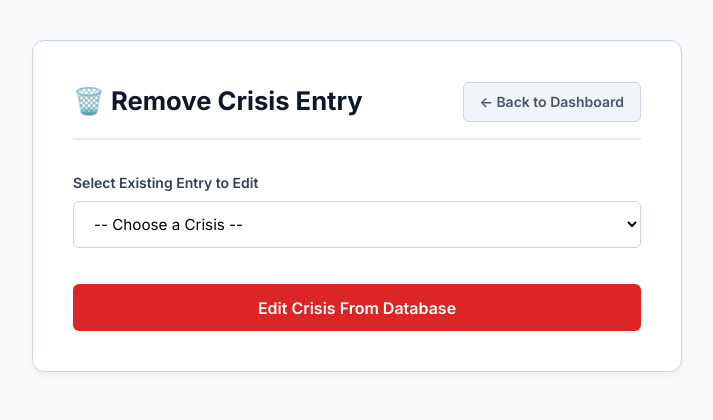
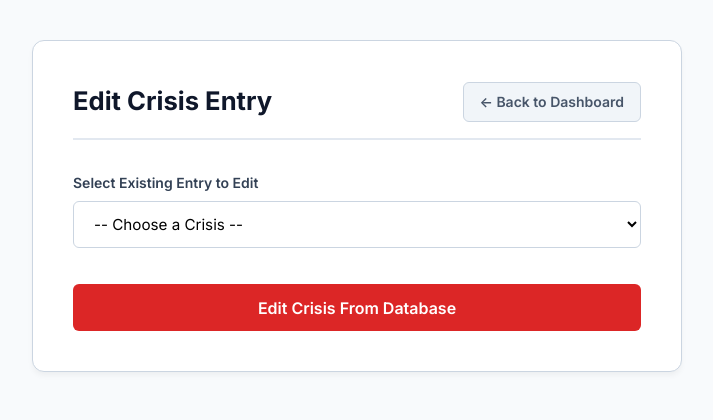
Before and after one commit to aditya162006/Humanaid, a Flask app: page /admin/edit_entry in a window 1280 px wide. Shown: the part 102-522 px from the top of the page, without its empty margins (283-996 px from the left). Run offline with Flask 3, Linux system fonts and the light colour scheme; the visitor is signed in with stand-in values (Sample User, id 1); parts of the project's set-up code (start-up, migrations or seed data) failed here and were passed over.

Commit message:
Tue, Aug 11, 2026, 9:32 PM +05:30

```diff
--- a/templates/admin_edit_entry.html
+++ b/templates/admin_edit_entry.html
@@ -1,11 +1,11 @@
 {% extends 'layout.html' %}
 
-{% block title %}Humanaid | Remove Crisis Entry{% endblock %}
+{% block title %}Humanaid | Edit Crisis Entry{% endblock %}
 
 {% block content %}
 <div class="form-container">
     <div class="form-header">
-        <h2>🗑️ Remove Crisis Entry</h2>
+        <h2>Edit Crisis Entry</h2>
         <a href="{{ url_for('admin_panel') }}" class="back-btn">← Back to Dashboard</a>
     </div>
 
```
